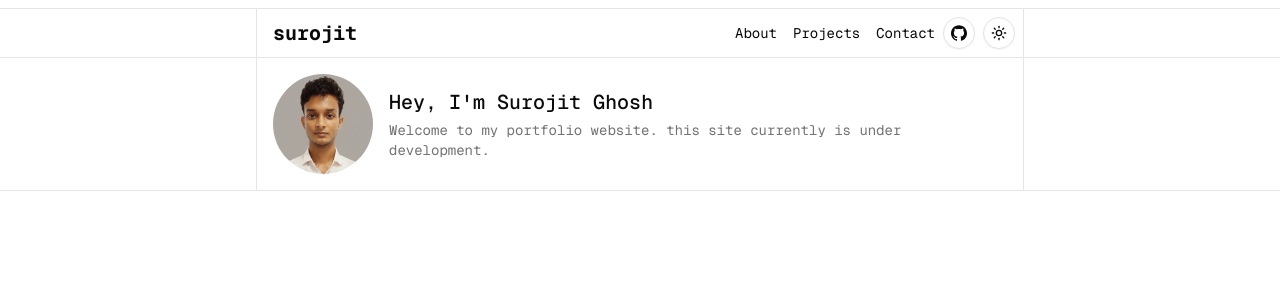
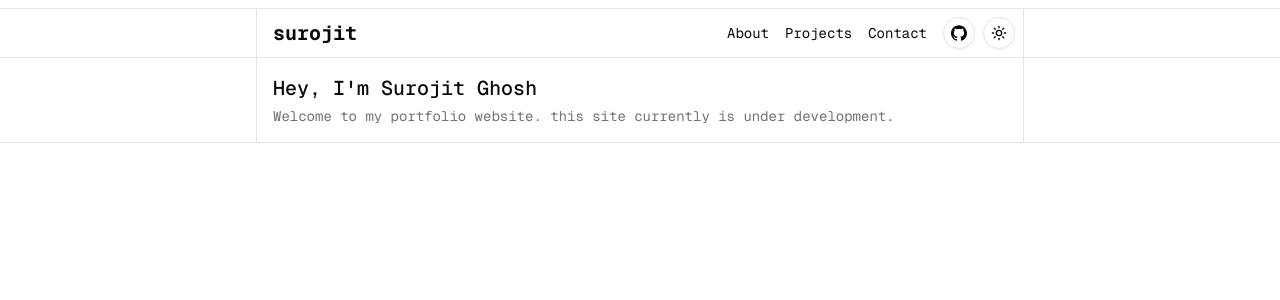
Before and after one commit to surojit-ghosh/surojit.in, a Next.js app: page / in a window 1280 px wide. Shown: the top 300 px of the page. Built offline with nearby package versions, Linux system fonts and the light colour scheme.

Commit message:
fix(ui): minor ux fixes

```diff
--- a/components/header.tsx
+++ b/components/header.tsx
@@ -3,7 +3,7 @@
 import React from "react";
 import Container from "./container";
 import Link from "next/link";
-import { buttonVariants } from "./ui/button";
+import { Button, buttonVariants } from "./ui/button";
 import { USER } from "@/lib/config";
 import { cn } from "@/lib/utils";
 import { Icons } from "./icons";
@@ -37,7 +37,7 @@ const Header = () => {
                     </h1>
                 </Link>
 
-                <div className="flex items-center gap-2">
+                <div className="flex items-center gap-4">
                     {/* Desktop Navigation */}
                     <div className="hidden space-x-4 md:flex">
                         {links.map((link: Link) => (
@@ -51,6 +51,7 @@ const Header = () => {
                         ))}
                     </div>
 
+                    <div className="flex items-center gap-2">
                         <Link
                             href={"https://github.com/surojit-ghosh/surojit.in"}
                             target="_blank"
@@ -68,22 +69,16 @@ const Header = () => {
                         <div className="md:hidden">
                             <DropdownMenu>
                                 <DropdownMenuTrigger asChild>
-                                <button
-                                    className={cn(
-                                        buttonVariants({ variant: "outline", size: "icon" }),
-                                        "size-8 cursor-pointer rounded-full"
-                                    )}
+                                    <Button
+                                        size={"icon"}
+                                        variant="outline"
+                                        className="size-8 cursor-pointer rounded-full"
                                     >
                                         <Menu className="size-4" />
                                         <span className="sr-only">Toggle menu</span>
-                                </button>
+                                    </Button>
                                 </DropdownMenuTrigger>
-                            <DropdownMenuContent
-                                side="bottom"
-                                align="end"
-                                sideOffset={8}
-                                className=""
-                            >
+                                <DropdownMenuContent side="bottom" align="end" sideOffset={8}>
                                     {links.map((link) => (
                                         <DropdownMenuItem key={link.href} asChild>
                                             <Link href={link.href} className="w-full">
@@ -95,6 +90,7 @@ const Header = () => {
                             </DropdownMenu>
                         </div>
                     </div>
+                </div>
             </Container>
         </header>
     );
--- a/components/sections/hero/index.tsx
+++ b/components/sections/hero/index.tsx
@@ -1,17 +1,8 @@
 import { USER } from "@/lib/config";
-import Image from "next/image";
 
 const HeroSection = () => {
     return (
         <div className="flex items-center gap-4">
-            <Image
-                className="rounded-full"
-                src="/surojit.png"
-                alt="Hero Image"
-                width={100}
-                height={100}
-            />
-
             <div className="space-y-1">
                 <h1 className="text-lg font-medium sm:text-xl">Hey, I&apos;m {USER.name}</h1>
                 <h2 className="text-muted-foreground text-sm">{USER.description}</h2>
```
Also changed, not shown: public/surojit.png (deleted). Lines whose indentation alone changed are shown as unchanged.
